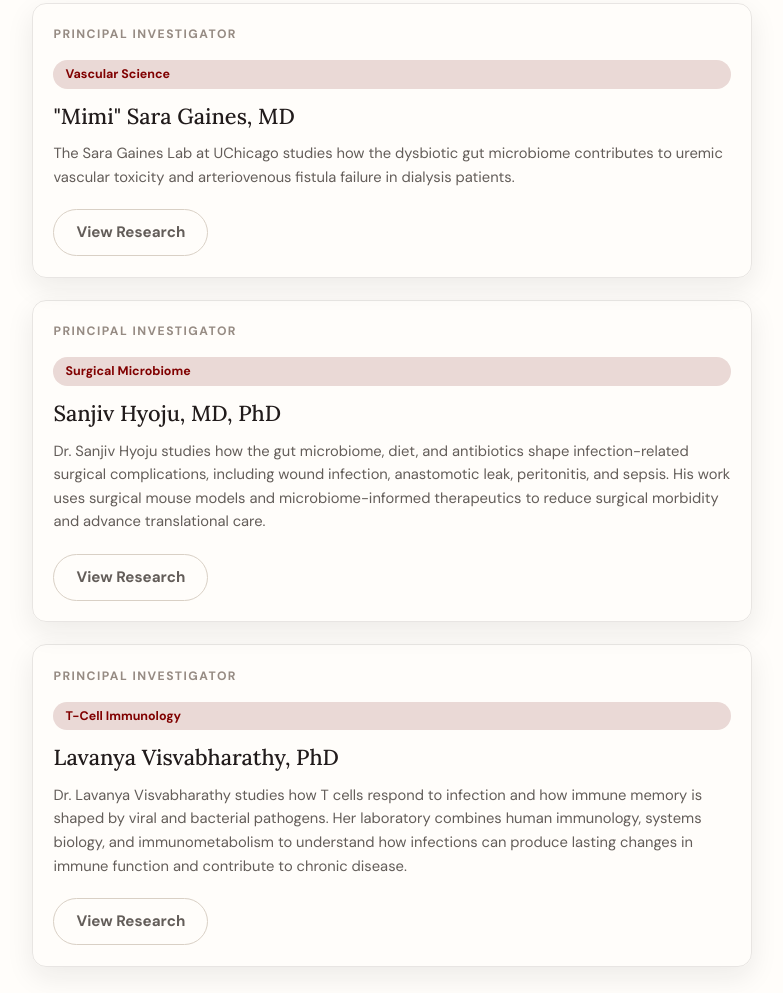
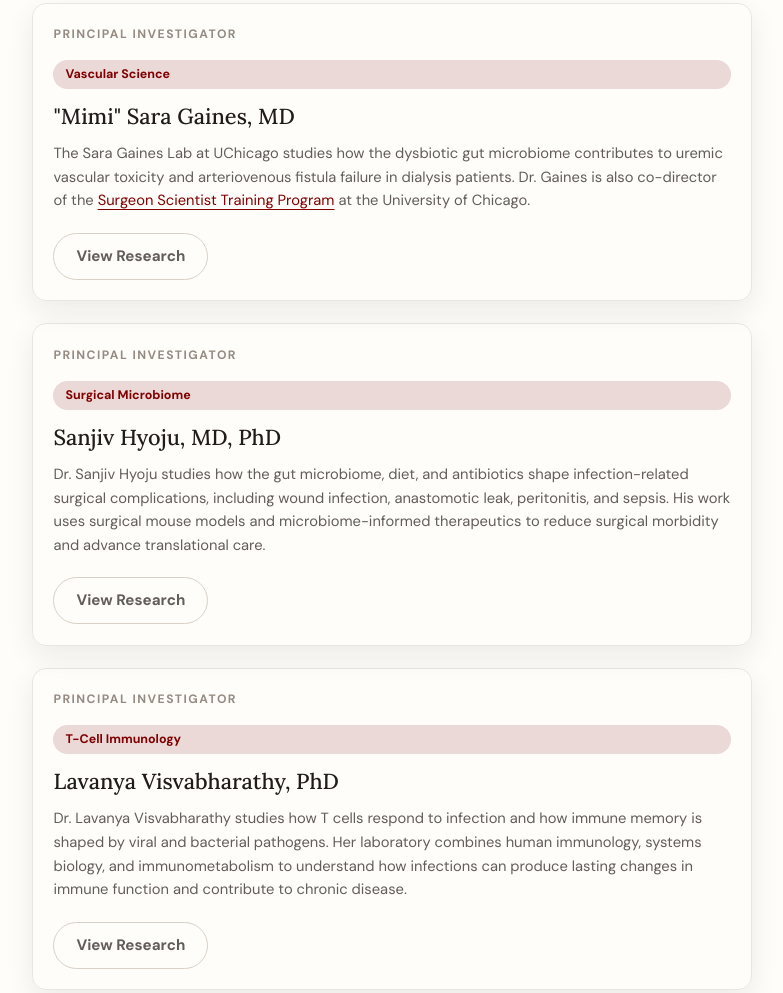
Before and after one commit to avglab/avglab.github.io, a plain HTML site: page index.html in a window 1280 px wide. Shown: the part 2543-3536 px from the top of the page, without its empty margins (248-1031 px from the left). Drawn offline with Linux system fonts and the light colour scheme.

Commit message:
add sstp to mimi bio

```diff
--- a/index.html
+++ b/index.html
@@ -197,7 +197,7 @@
                 <span class="project-tag">Vascular Science</span>
                 <h3>"Mimi" Sara Gaines, MD</h3>
                 <p>
-                  The Sara Gaines Lab at UChicago studies how the dysbiotic gut microbiome contributes to uremic vascular toxicity and arteriovenous fistula failure in dialysis patients.
+                  The Sara Gaines Lab at UChicago studies how the dysbiotic gut microbiome contributes to uremic vascular toxicity and arteriovenous fistula failure in dialysis patients. Dr. Gaines is also co-director of the <a href="https://surgery.uchicago.edu/research/surgeon-scientist-training-program" target="_blank" rel="noopener noreferrer">Surgeon Scientist Training Program</a> at the University of Chicago.
                 </p>
                 <a class="button secondary card-button" href="/research-gaines">View Research</a>
               </div>
@@ -250,7 +250,7 @@
               <img class="avatar avatar-img" src="Lab Website Materials/Headshots/Mimi-Headshot-2-1.jpeg" alt='"Mimi" Sara Gaines, MD'>
               <h3>"Mimi" Sara Gaines, MD</h3>
               <p class="person-title">Principal Investigator</p>
-              <p>Dr. Gaines studies how the dysbiotic gut microbiome contributes to uremic vascular toxicity and arteriovenous fistula failure in dialysis patients.</p>
+              <p>Dr. Gaines studies how the dysbiotic gut microbiome contributes to uremic vascular toxicity and arteriovenous fistula failure in dialysis patients. She is also co-director of the <a href="https://surgery.uchicago.edu/research/surgeon-scientist-training-program" target="_blank" rel="noopener noreferrer">Surgeon Scientist Training Program</a> at the University of Chicago.</p>
             </article>
             <article class="pi-card reveal">
               <img class="avatar avatar-img" src="Lab Website Materials/Headshots/Sanjiv AI Upscaled.png" alt="Sanjiv Hyoju headshot">
--- a/styles.css
+++ b/styles.css
@@ -1184,7 +1184,9 @@ p {
 }
 
 .collab a,
-.contact-list a {
+.contact-list a,
+.pi-research-content p a,
+.pi-card p a {
   color: var(--primary);
   text-decoration-thickness: 1px;
   text-underline-offset: 4px;
```
